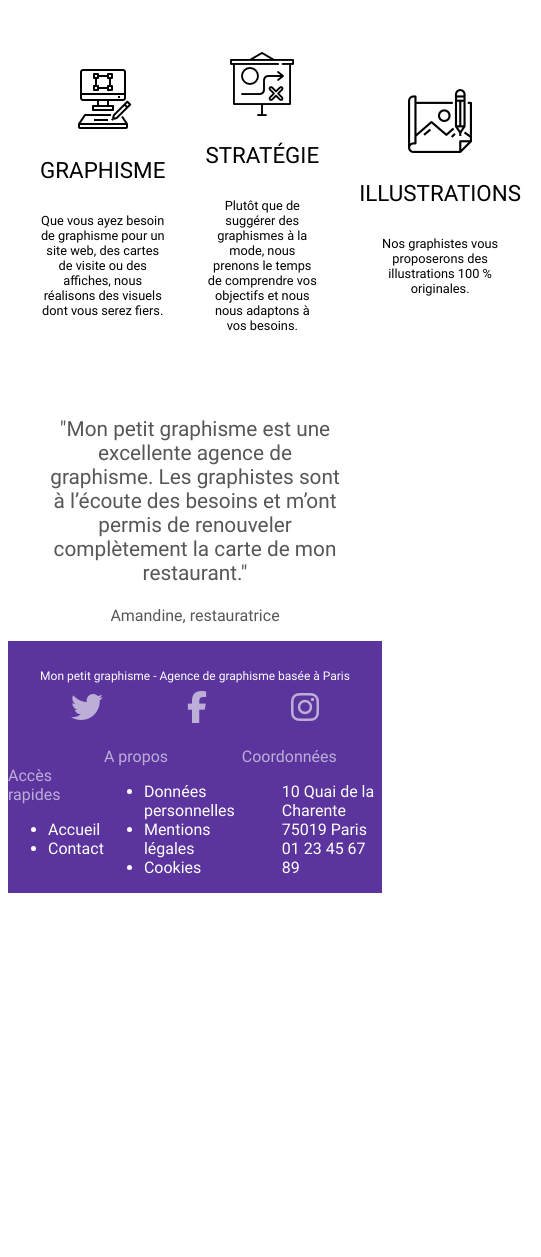
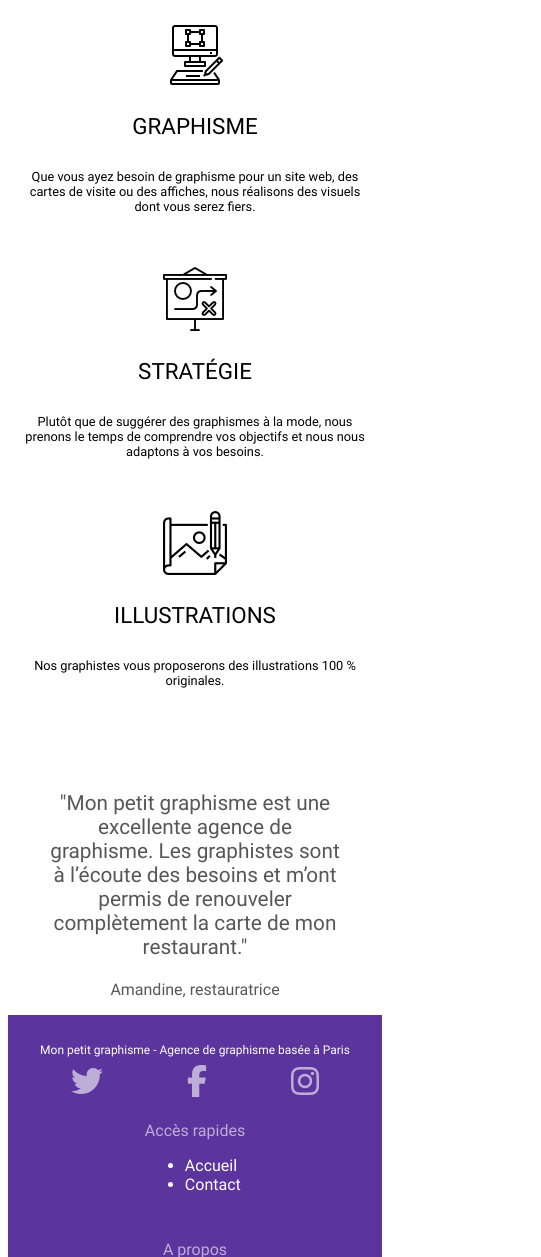
Before and after one commit to steflebelge/devetmoi, a plain HTML site: page index.html in a window 390 px wide. Shown: the part 743-2000 px from the top of the page, 541 px wide, since content can reach past the window. Before the commit the page ends 1644 px from the top, so only its background shows below. Drawn offline with Linux system fonts and the light colour scheme.

Commit message:
Développement responsive

```diff
--- a/css/responsive.css
+++ b/css/responsive.css
@@ -0,0 +1,35 @@
+@media screen and (max-width: 960px) {
+    div#mainContainer section#contenu div#presentation > div,
+    div#mainContainer section#contenu div#presentation > h2{
+        width: 90%;
+    }
+}
+
+@media screen and (max-width: 805px) {
+    div#mainContainer section#contenu div#presentation div#competences {
+        flex-direction: column;
+    }
+    div#mainContainer section#contenu div#presentation div#competences article{
+        padding: 20px;
+        width: 50%;
+        min-width: 350px;
+    }
+}
+
+
+@media screen and (max-width: 550px) {
+    div#mainContainer footer div#infos {
+        flex-direction: column;
+        align-items: center;
+    }
+
+    div#mainContainer footer div#infos div h2 {
+        text-align: center;
+    }
+}
+
+@media screen and (max-width: 515px) {
+    div#mainContainer header img{
+        width: 50%;
+    }
+}
--- a/css/style.css
+++ b/css/style.css
@@ -121,14 +121,16 @@ div#mainContainer footer div#social i{
 }
 div#mainContainer footer div#infos{
     display: flex;
-    align-items: center;
     justify-content: space-around;
 }
 div#mainContainer footer div#infos div h2,
-div#mainContainer footer div#infos div ul li,
-div#mainContainer footer div#infos div ul p{
+div#mainContainer footer div#infos div ul li{
     text-align: left;
 }
+div#mainContainer footer div#infos div#coordonnees ul li{
+    list-style-type: none;
+}
+
 div#mainContainer footer div#infos div h2{
     margin-top: 30px;
     font-weight: 400;
--- a/index.html
+++ b/index.html
@@ -10,7 +10,6 @@
 </head>
 <body>
     <div id="mainContainer">
-
         <header>
             <img src="img/logo_long.png" alt="logo long mon petit graphisme">
             <nav>
@@ -77,22 +76,16 @@
                         <li>Cookies</li>
                     </ul>
                 </div>
-                <div>
+                <div id="coordonnees">
                     <h2 class="colorGrisClair">Coordonnées</h2>
                     <ul>
-                        <p>
-                            10 Quai de la Charente
-                            <br>
-                            75019 Paris
-                            <br>
-                            01 23 45 67 89
-                        </p>
+                            <li>10 Quai de la Charente</li>
+                            <li>75019 Paris</li>
+                            <li>01 23 45 67 89</li>
                     </ul>
                 </div>
             </div>
         </footer>
-
-
     </div>
 </body>
 </html>
@@ -106,6 +99,6 @@ Questions :
     taille bckImg set correctement ?
     prise en compte de la police roboto ?
     articles des competences ?
-    footer : ul p ?
-
+    images non utilisées ?
+    responsive ok jusqu a 390px
 -->
```
